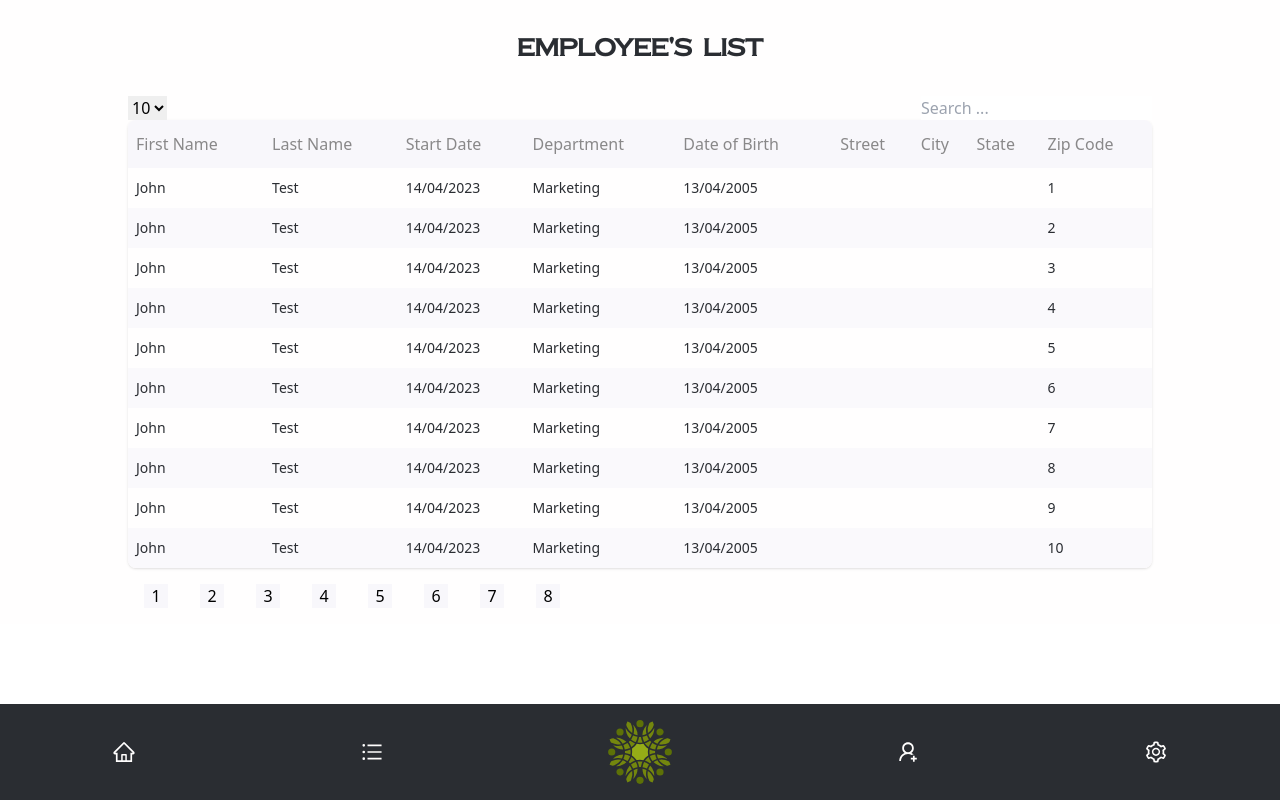
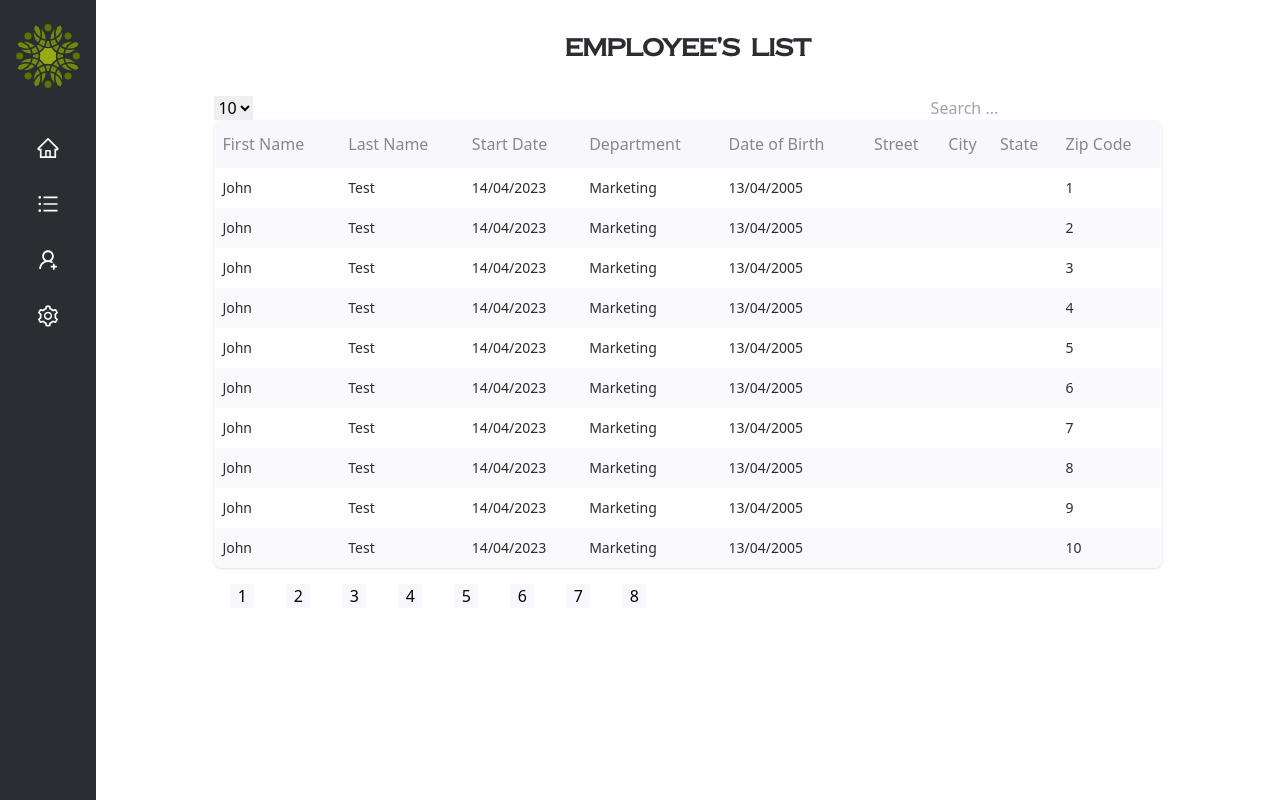
Before and after one commit to ChuckBDT/OC-14-HRnet, a React (Vite) app: page /employees/list in a window 1280 px wide. Built offline with nearby package versions, Linux system fonts and the light colour scheme.

Commit message:
Responsive design

```diff
--- a/src/App.jsx
+++ b/src/App.jsx
@@ -13,11 +13,13 @@ function App() {
   return (
     <>
       <Outlet />
-      <nav className='w-full h-24 bg-primary fixed bottom-0 z-50 '>
-        <ul className='flex h-full justify-around items-center'>
+      <nav className='w-full lg:w-24 h-24 lg:h-full bg-primary fixed  bottom-0 lg:top-0 z-50 lg:z-0 '>
+        <ul className='flex lg:flex-col h-full lg:w-full justify-around lg:justify-start lg:gap-y-8 lg:pt-6 items-center'>
           <NavLink to={"/"}>{homeIcon}</NavLink>
-          <NavLink to={"/employees/list"}>{listIcon}</NavLink>
-          <img src={Logo} alt='' className='h-16' />
+          <NavLink className='' to={"/employees/list"}>
+            {listIcon}
+          </NavLink>
+          <img src={Logo} alt='' className='h-16 lg:order-first lg:mb-4' />
           <NavLink to={"/employees/create"}>{userAddIcon}</NavLink>
           <NavLink to={"/settings"}>{settingsIcon}</NavLink>
         </ul>
--- a/src/views/EmployeesCreate.jsx
+++ b/src/views/EmployeesCreate.jsx
@@ -35,12 +35,11 @@ function EmployeesCreate() {
 
   const onSubmit = (data) => {
     addEmployee(data);
-    // Reset off during development
-    // reset();
-    // triggerModalOne();
+    reset();
+    triggerModalOne();
   };
   return (
-    <main className='bg-tertiary mb-24'>
+    <main className='bg-tertiary mb-32 lg:mb-0 lg:ml-24'>
       <h1 className='text-center py-8 text-2xl font-bold font-copperplate uppercase text-primary'>
         Create employee
       </h1>
--- a/src/views/EmployeesList.jsx
+++ b/src/views/EmployeesList.jsx
@@ -23,7 +23,7 @@ function EmployeesList() {
   // End of fake data to test tables during development
 
   return (
-    <main className='bg-tertiary flex flex-col justify-center items-center mb-32'>
+    <main className='bg-tertiary flex flex-col justify-center items-center mb-32 lg:mb-0 lg:ml-24'>
       <h1 className='text-center py-8 text-2xl font-bold font-copperplate uppercase text-primary'>
         Employee's List
       </h1>
```
